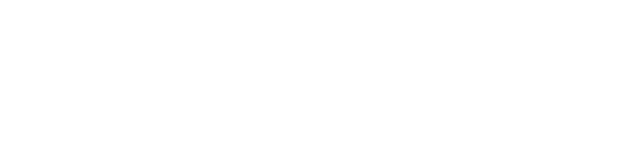
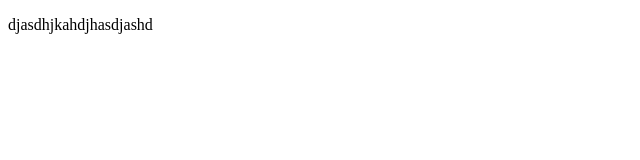
Before and after one commit to the-vuphamlethanh/QUYNHGIAO, a plain HTML site: page index.htm in a window 1280 px wide. Shown: the whole page, without its empty margins (0-640 px from the left). Drawn offline with Linux system fonts and the light colour scheme.

Commit message:
upadte index.html

```diff
--- a/index.htm
+++ b/index.htm
@@ -9,5 +9,7 @@
 </head>
 <body>
 
+<p>djasdhjkahdjhasdjashd</p>
+
 </body>
 </html>
```
